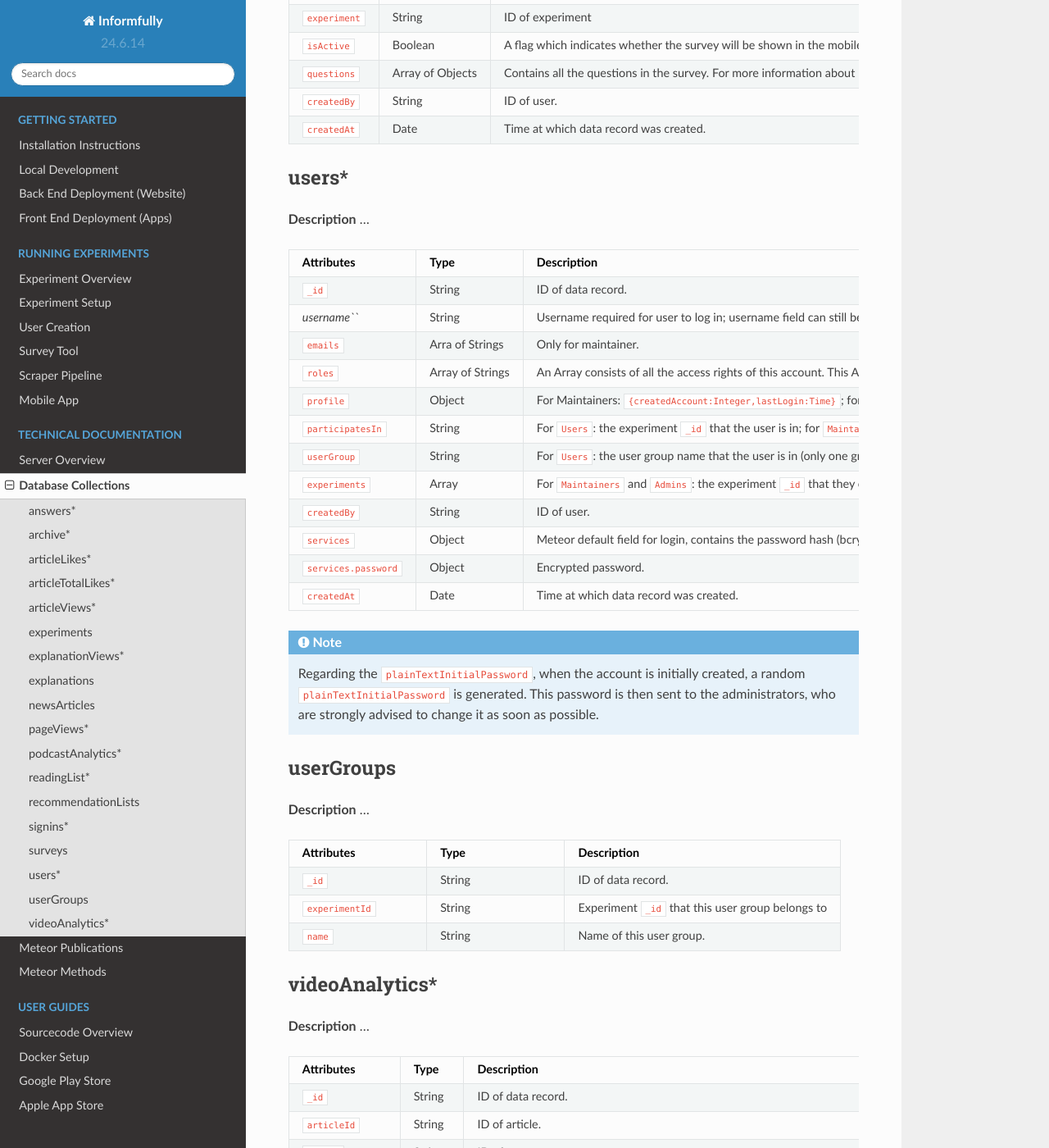
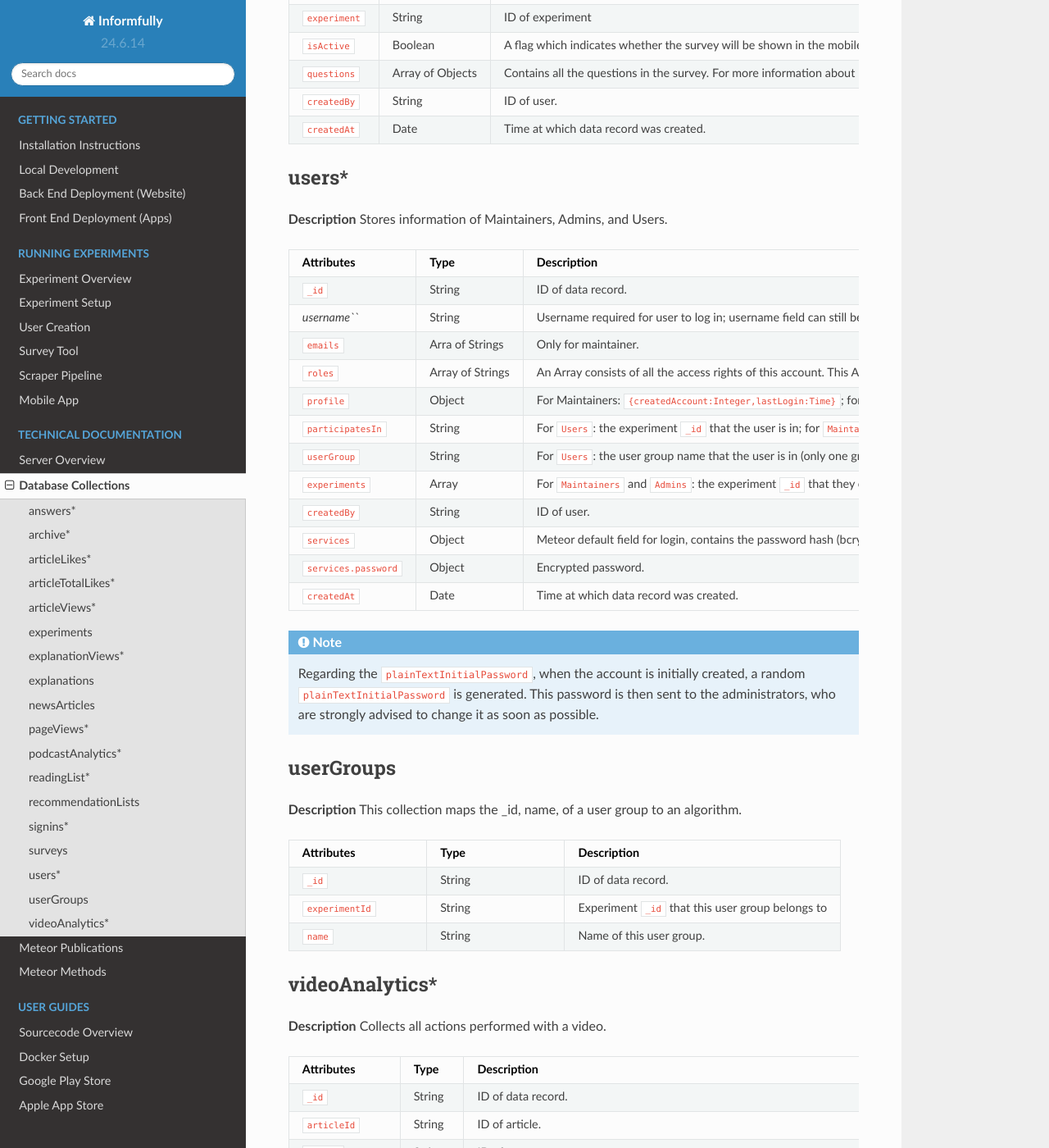
Before and after one commit to Informfully/Documentation, a Sphinx documentation site: the page built from docs/source/database.rst, in a window 1280 px wide and 1400 px high, scrolled down 9169 px. Shown: the whole window at 82% size. Built offline with Sphinx 7.4.7 and the Read the Docs theme 2.0.0, drawn with Linux system fonts in a browser that asks for light colours.

Commit message:
Update database.rst

```diff
--- a/docs/source/database.rst
+++ b/docs/source/database.rst
@@ -682,7 +682,7 @@ surveys
 users*
 ------
 
-**Description** ...
+**Description** Stores information of Maintainers, Admins, and Users.
 
 .. list-table::
    :widths: 25 25 50
@@ -736,7 +736,7 @@ users*
 userGroups
 ----------
 
-**Description** ...
+**Description** This collection maps the _id, name, of a user group to an algorithm.
 
 .. list-table::
    :widths: 25 25 50
@@ -758,7 +758,7 @@ userGroups
 videoAnalytics*
 ---------------
 
-**Description** ...
+**Description** Collects all actions performed with a video.
 
 .. list-table::
    :widths: 25 25 50
```
